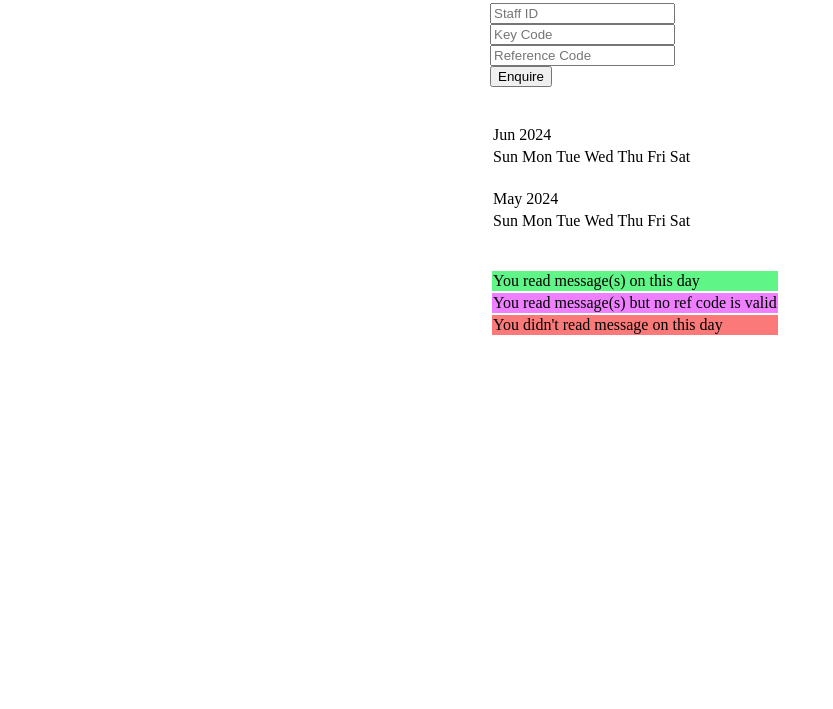
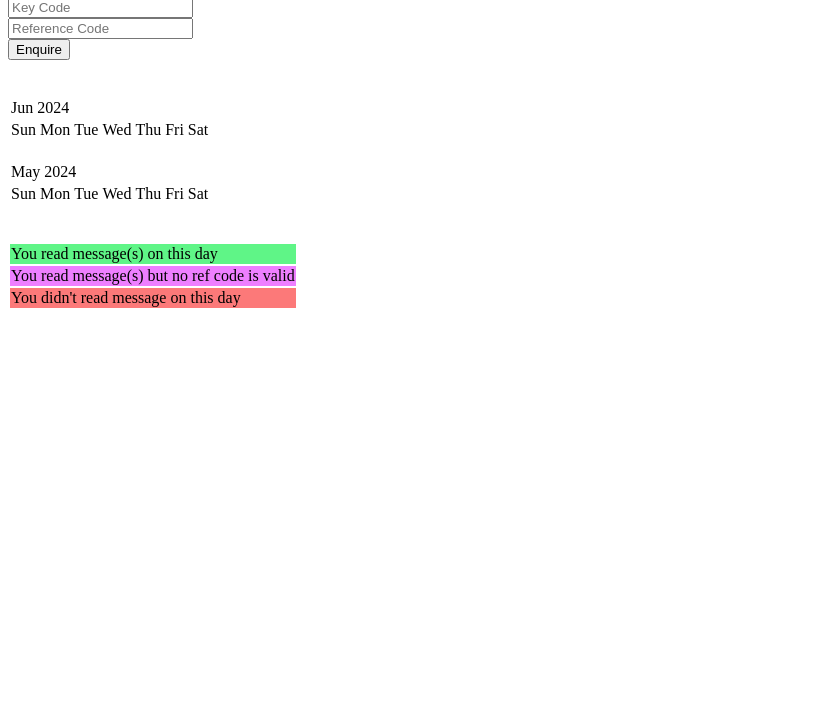
Before and after one commit to SS2867/Enquiry-of-Daily-Safety-Message-Reading, a plain HTML site: page index.html in a window 1280 px wide. Shown: the part 91-800 px from the top of the page, without its empty margins (0-833 px from the left). Drawn offline with Linux system fonts and the light colour scheme.

Commit message:
Add files via upload

```diff
--- a/index.html
+++ b/index.html
@@ -2,6 +2,7 @@
 <head>
     <title>Enquiry of Daily Safety Message Reading</title>
     <link rel="stylesheet" type="text/css" href="styles.css">
+    <meta name="viewport" content="width=device-width,initial-scale=1,minimum-scale=1,maximum-scale=1,user-scalable=no,viewport-fit=cover">
 </head>
 <body>
     <h2>Enquiry of Daily Safety Message Reading</h2>
--- a/styles.css
+++ b/styles.css
@@ -8,8 +8,3 @@
 .none-read{
     background-color: #fc7979;
 }
-
-body {
-    width: 300px; /* Set the desired width */
-    margin: 0 auto; /* Center the content horizontally */
-}
```
